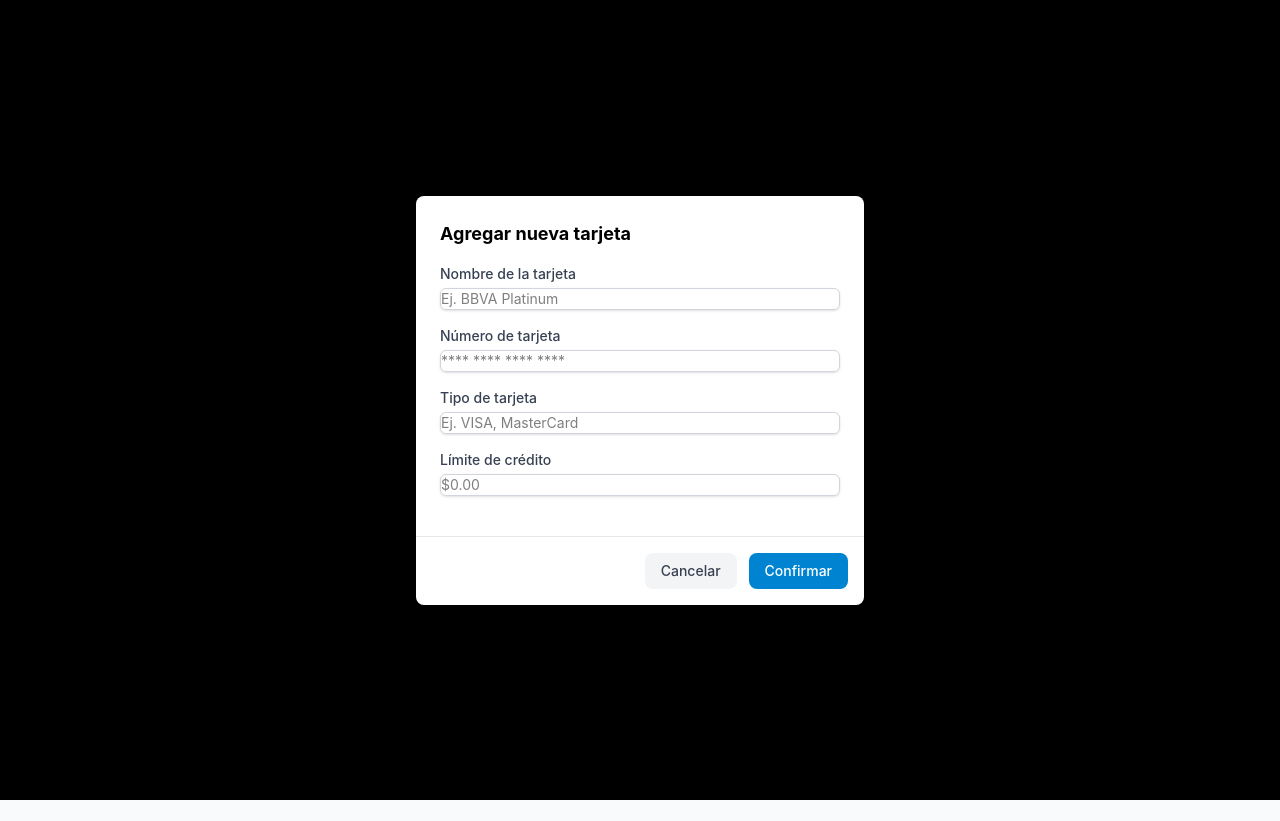
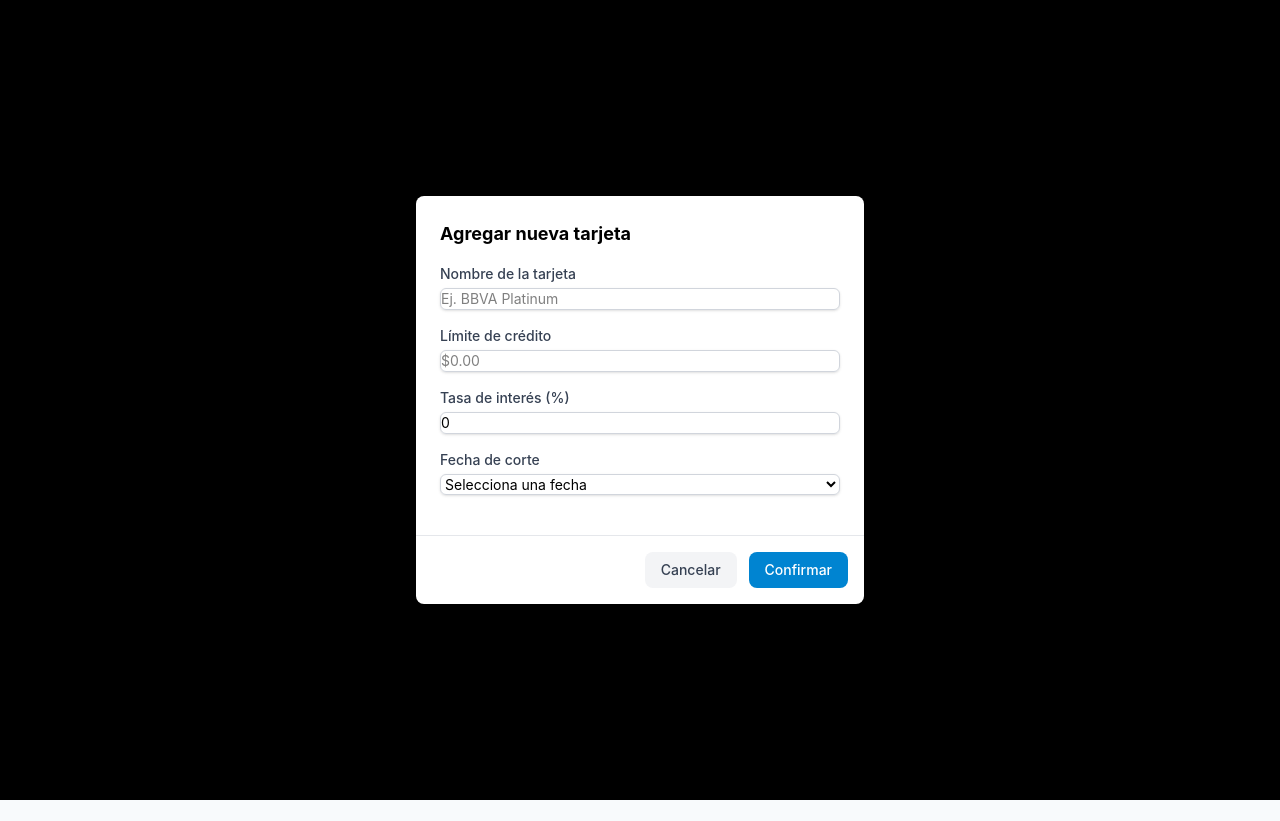
Before and after one commit to SirCodr/PayTrack, a Next.js app: page /debt in a window 1280 px wide. Both pictures are taken after a click on the button "Agregar tarjeta". Built offline with nearby package versions, Linux system fonts and the light colour scheme.

Commit message:
feat: create credit card form modal

```diff
--- a/app/debt/_components/credit-card-visual.tsx
+++ b/app/debt/_components/credit-card-visual.tsx
@@ -2,12 +2,6 @@
 
 import type { Card as CardType } from '@/types/card'
 import { CreditCard, Wifi } from 'lucide-react'
-
-const brandLogos: Record<string, string> = {
-  visa: 'VISA',
-  mastercard: 'MC',
-  amex: 'AMEX'
-}
 
 const colorGradients: Record<string, string> = {
   blue: 'from-sky-900 to-sky-400',
@@ -21,11 +15,11 @@ interface CreditCardVisualProps {
 }
 
 export default function CreditCardVisual({ card }: CreditCardVisualProps) {
-  const gradient = colorGradients[card.color] ?? colorGradients.blue
+  const gradient = colorGradients.dark
 
   return (
     <div
-      className={`relative w-full max-w-[360px] aspect-[1.586] rounded-xl bg-gradient-to-br ${gradient} p-5 text-white overflow-hidden shadow-lg select-none`}
+      className={`relative w-full max-w-90 aspect-[1.586] rounded-xl bg-linear-to-br ${gradient} p-5 text-white overflow-hidden shadow-lg select-none`}
     >
       {/* Patron decorativo */}
       <div className='absolute -top-[20%] -right-[10%] w-[60%] h-[60%] rounded-full bg-white/10' />
@@ -42,7 +36,7 @@ export default function CreditCardVisual({ card }: CreditCardVisualProps) {
         {/* Chip */}
         <div className='flex items-center gap-3 my-2'>
           <div
-            className='w-10 h-[30px] rounded-md'
+            className='w-10 h-7.5 rounded-md'
             style={{
               background:
                 'linear-gradient(135deg, #D4AF37 0%, #F5E6A3 50%, #D4AF37 100%)'
@@ -52,16 +46,13 @@ export default function CreditCardVisual({ card }: CreditCardVisualProps) {
 
         {/* Numero */}
         <p className='text-lg font-medium tracking-[0.15em] font-mono'>
-          {'**** **** **** ' + card.lastFourDigits}
+          {'**** **** **** ****'}
         </p>
 
         {/* Footer: marca */}
         <div className='flex justify-end items-center mt-1'>
           <div className='flex items-center gap-1'>
             <CreditCard size={16} className='opacity-80' />
-            <span className='text-base font-bold opacity-90'>
-              {brandLogos[card.brand]}
-            </span>
           </div>
         </div>
       </div>
--- a/app/debt/page.tsx
+++ b/app/debt/page.tsx
@@ -3,16 +3,19 @@
 import CardList from '@/app/debt/_components/card-list'
 import CreditCardForm from '@/components/credit-card-form'
 import { mockCards } from '@/lib/mock-data'
-import { CreditCard, Plus } from 'lucide-react'
+import { CreditCard } from '@/types/credit-card'
+import { CreditCard as CreditCardIcon, Plus } from 'lucide-react'
 import { useState } from 'react'
 
 export default function DebtsPage() {
   const [isModalOpen, setIsModalOpen] = useState(false)
-  const [formData, setFormData] = useState({
-    cardName: '',
-    cardNumber: '',
-    cardType: '',
-    creditLimit: ''
+  const [formData, setFormData] = useState<CreditCard>({
+    id: '',
+    name: '',
+    limit: 0,
+    interestRate: 0,
+    cutoffDate: 0,
+    payDate: 0
   })
 
   const handleInputChange = (e) => {
@@ -33,7 +36,7 @@ export default function DebtsPage() {
           <div className='flex justify-between items-center'>
             <div className='flex items-center gap-3'>
               <div className='flex items-center justify-center w-9 h-9 rounded-lg bg-sky-700 text-white'>
-                <CreditCard size={20} />
+                <CreditCardIcon size={20} />
               </div>
               <div>
                 <h1 className='text-base font-bold text-slate-900'>TCDebt</h1>
--- a/components/credit-card-form.tsx
+++ b/components/credit-card-form.tsx
@@ -1,4 +1,18 @@
-export default function CreditCardForm({ onSubmit, formData, onInputChange }) {
+import { CreditCard } from '@/types/credit-card'
+
+type CreditCardFormProps = {
+  onSubmit: (e: React.FormEvent<HTMLFormElement>) => void
+  formData: CreditCard
+  onInputChange: (
+    e: React.ChangeEvent<HTMLInputElement | HTMLSelectElement>
+  ) => void
+}
+
+export default function CreditCardForm({
+  onSubmit,
+  formData,
+  onInputChange
+}: CreditCardFormProps) {
   return (
     <form onSubmit={onSubmit}>
       <div className='mb-4'>
@@ -12,46 +26,13 @@ export default function CreditCardForm({ onSubmit, formData, onInputChange }) {
           type='text'
           id='cardName'
           name='cardName'
-          value={formData.cardName}
+          value={formData.name}
           onChange={onInputChange}
           className='mt-1 block w-full border border-gray-300 rounded-md shadow-sm focus:ring-sky-500 focus:border-sky-500 sm:text-sm'
           placeholder='Ej. BBVA Platinum'
         />
       </div>
-      <div className='mb-4'>
-        <label
-          htmlFor='cardNumber'
-          className='block text-sm font-medium text-gray-700'
-        >
-          Número de tarjeta
-        </label>
-        <input
-          type='text'
-          id='cardNumber'
-          name='cardNumber'
-          value={formData.cardNumber}
-          onChange={onInputChange}
-          className='mt-1 block w-full border border-gray-300 rounded-md shadow-sm focus:ring-sky-500 focus:border-sky-500 sm:text-sm'
-          placeholder='**** **** **** ****'
-        />
-      </div>
-      <div className='mb-4'>
-        <label
-          htmlFor='cardType'
-          className='block text-sm font-medium text-gray-700'
-        >
-          Tipo de tarjeta
-        </label>
-        <input
-          type='text'
-          id='cardType'
-          name='cardType'
-          value={formData.cardType}
-          onChange={onInputChange}
-          className='mt-1 block w-full border border-gray-300 rounded-md shadow-sm focus:ring-sky-500 focus:border-sky-500 sm:text-sm'
-          placeholder='Ej. VISA, MasterCard'
-        />
-      </div>
+
       <div className='mb-4'>
         <label
           htmlFor='creditLimit'
@@ -69,6 +50,44 @@ export default function CreditCardForm({ onSubmit, formData, onInputChange }) {
           placeholder='$0.00'
         />
       </div>
+
+      <div className='mb-4'>
+        <label
+          htmlFor='interestRate'
+          className='block text-sm font-medium text-gray-700'
+        >
+          Tasa de interés (%)
+        </label>
+        <input
+          type='number'
+          id='interestRate'
+          name='interestRate'
+          value={formData.interestRate}
+          onChange={onInputChange}
+          className='mt-1 block w-full border border-gray-300 rounded-md shadow-sm focus:ring-sky-500 focus:border-sky-500 sm:text-sm'
+          placeholder='Ej. 15.5'
+        />
+      </div>
+
+      <div className='mb-4'>
+        <label
+          htmlFor='cutoffDate'
+          className='block text-sm font-medium text-gray-700'
+        >
+          Fecha de corte
+        </label>
+        <select
+          id='cutoffDate'
+          name='cutoffDate'
+          value={formData.cutoffDate}
+          onChange={onInputChange}
+          className='mt-1 block w-full border border-gray-300 rounded-md shadow-sm focus:ring-sky-500 focus:border-sky-500 sm:text-sm'
+        >
+          <option value=''>Selecciona una fecha</option>
+          <option value='15'>15</option>
+          <option value='30'>30</option>
+        </select>
+      </div>
     </form>
   )
 }
--- a/lib/mock-data.ts
+++ b/lib/mock-data.ts
@@ -4,23 +4,19 @@ export const mockCards: Card[] = [
   {
     id: 'card-1',
     name: 'BBVA Platinum',
-    cutDate: 15,
+    limit: 85000,
+    interestRate: 1.87,
+    cutoffDate: 15,
     payDate: 30,
-    limit: 85000,
-    currentBalance: 23450.75,
-    brand: 'visa',
-    color: 'blue',
-    lastFourDigits: '4532'
+    currentBalance: 23450.75
   },
   {
     id: 'card-2',
     name: 'Banorte Oro',
-    cutDate: 22,
+    cutoffDate: 22,
     payDate: 7,
     limit: 120000,
     currentBalance: 67890.5,
-    brand: 'mastercard',
-    color: 'gold',
-    lastFourDigits: '8791'
+    interestRate: 1.84
   }
 ]
--- a/types/card.ts
+++ b/types/card.ts
@@ -1,13 +1,7 @@
-export interface Card {
-  id: string
-  name: string
-  cutDate: number // dia del mes (1-31)
-  payDate: number // dia del mes (auto-calculado: cutDate + 15)
-  limit: number // limite de credito
-  currentBalance: number // saldo actual utilizado
-  brand: CardBrand
-  color: CardColor
-  lastFourDigits: string
+import { CreditCard } from './credit-card'
+
+export interface Card extends CreditCard {
+  currentBalance: number
 }
 
 export type CardBrand = 'visa' | 'mastercard' | 'amex'
--- /dev/null
+++ b/types/credit-card.ts
@@ -0,0 +1,8 @@
+export interface CreditCard {
+  id: string
+  name: string
+  limit: number
+  interestRate: number
+  cutoffDate: number
+  payDate: number
+}
```
